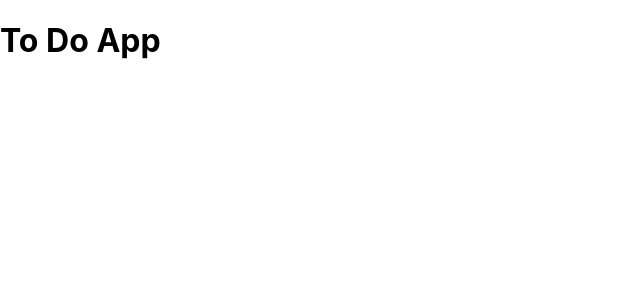
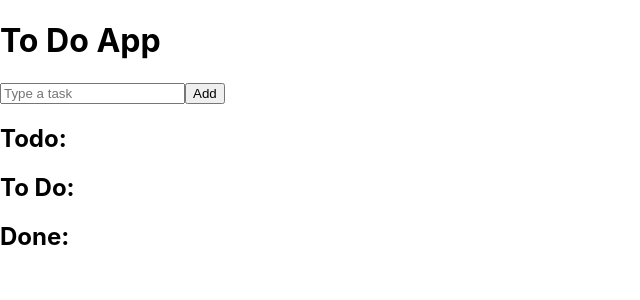
Before and after one commit to vitordeazambuja/todo-react, a React (Create React App) app: page / in a window 1280 px wide. Shown: the top 300 px of the page, without its empty margins (0-640 px from the left). Built offline with nearby package versions, Linux system fonts and the light colour scheme.

Commit message:
Implement To Do listing and adding To Do to list

```diff
--- a/src/components/App/App.js
+++ b/src/components/App/App.js
@@ -1,20 +1,32 @@
-import React,{useState} from 'react';
-import './App.css';
-import TaskInput from '../TaskInput/TaskInput';
+import React, { useState } from "react";
+import "./App.css";
+import TaskInput from "../TaskInput/TaskInput";
+import Tasklist from "../Tasklist/Tasklist";
+import TaskDone from "../TaskDone/TaskDone";
 
 function App() {
   // useState variables
-  const [todo,setTodo] = useState([
-    {id:1,content:"Task 1", isChecked: false},
-    {id:2,content:"Task 2", isChecked:false},
-    {id:3,content:"Task 3", isChecked:false}
-  ])
+  const [todo, setTodo] = useState("");
+  const [todoList, setTodoList] = useState([]);
+  const [doneList, setDoneList] = useState([]);
+
+  // functions
+  const onChange = (todo) => {
+    setTodo(todo);
+  };
+
+  const onAdd = (todo) => {
+    setTodoList([...todoList, todo]);
+  };
 
   // return statement
   return (
     <div className="App">
       <h1>To Do App</h1>
-      <TaskInput/>
+      <TaskInput onChange={onChange} onAdd={onAdd} />
+      <h2>Todo:{todo}</h2>
+      <Tasklist todoList={todoList} />
+      <TaskDone />
     </div>
   );
 }
--- /dev/null
+++ b/src/components/TaskDone/TaskDone.js
@@ -0,0 +1,10 @@
+import React from "react";
+import './TaskDone.css';
+
+export default function TaskDone(){
+    return (
+        <div className="TaskDone">
+            <h2>Done:</h2>
+        </div>
+    );
+}
--- a/src/components/TaskInput/TaskInput.js
+++ b/src/components/TaskInput/TaskInput.js
@@ -1,8 +1,30 @@
-import React from "react";
-import './TaskInput.css';
+import React, { useState } from "react";
+import "./TaskInput.css";
 
-export default function TaskInput(){
-    return (
-        <div className="TaskInput"></div>
-    );
+export default function TaskInput(props) {
+  // useState variables
+  const [inputValue, setInputValue] = useState("");
+
+  // functions
+  const handleInputChange = (e) => {
+    setInputValue(e.target.value);
+  };
+
+  const handleInputAdd = (e) => {
+    props.onAdd(inputValue);
+    setInputValue("");
+  };
+
+  // return statement
+  return (
+    <div className="TaskInput">
+      <input
+        type="text"
+        placeholder="Type a task"
+        onChange={handleInputChange}
+        value={inputValue}
+      ></input>
+      <button onClick={handleInputAdd}>Add</button>
+    </div>
+  );
 }
--- a/src/components/Tasklist/Tasklist.css
+++ b/src/components/Tasklist/Tasklist.css
@@ -0,0 +1,4 @@
+.todoItem{
+    display: flex;
+    flex-direction: row;
+}
--- a/src/components/Tasklist/Tasklist.js
+++ b/src/components/Tasklist/Tasklist.js
@@ -1,8 +1,18 @@
 import React from "react";
-import './Tasklist.css';
+import "./Tasklist.css";
 
-export default function Tasklist(){
-    return (
-        <div className="Tasklist"></div>
-    );
+export default function Tasklist(props) {
+  return (
+    <div className="Tasklist">
+      <h2>To Do:</h2>
+      {props.todoList.map((todo, i) => {
+        return (
+            <div className="todoItem">
+                <h3 key={i}>{todo}</h3>
+                <input type="checkbox"></input>
+            </div>
+        );
+      })}
+    </div>
+  );
 }
```
Also changed, not shown: src/components/Task/Task.js (deleted, +0 -8 lines), src/components/TaskDone/TaskDone.css (added).
